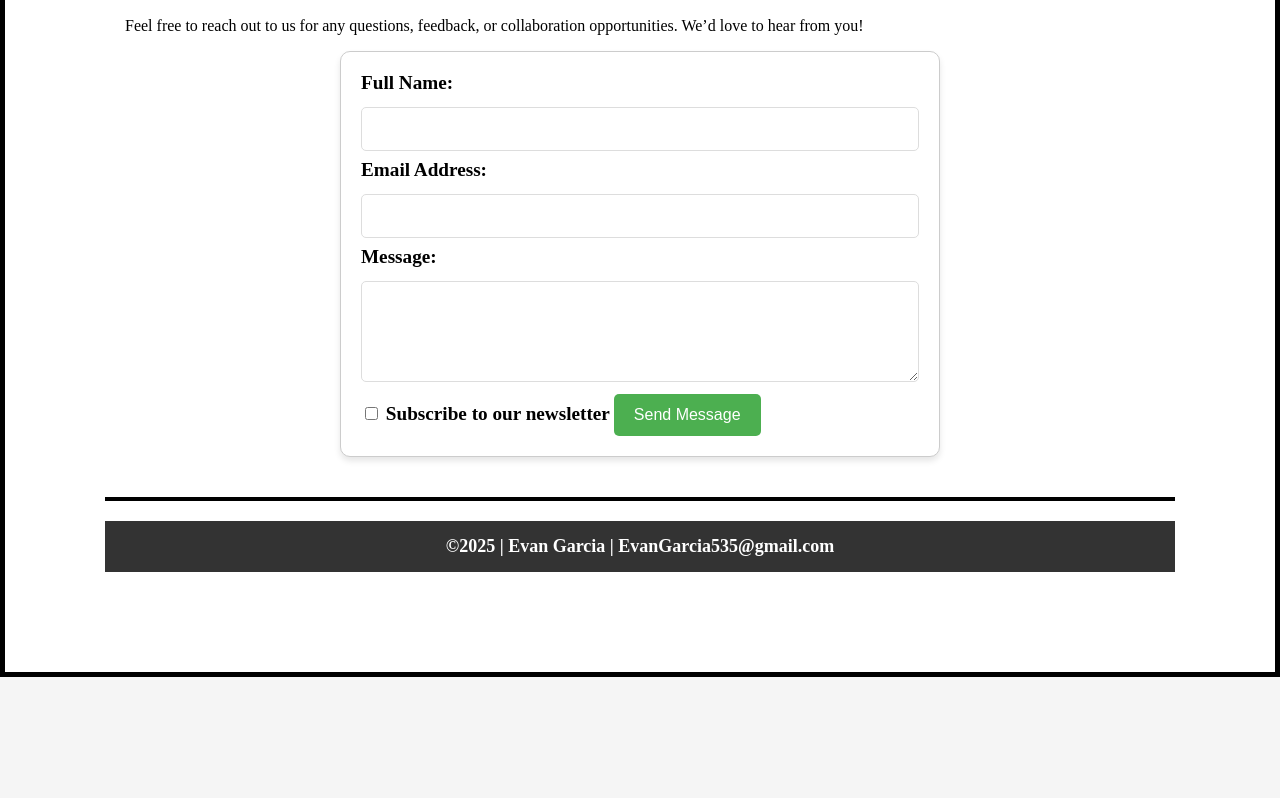
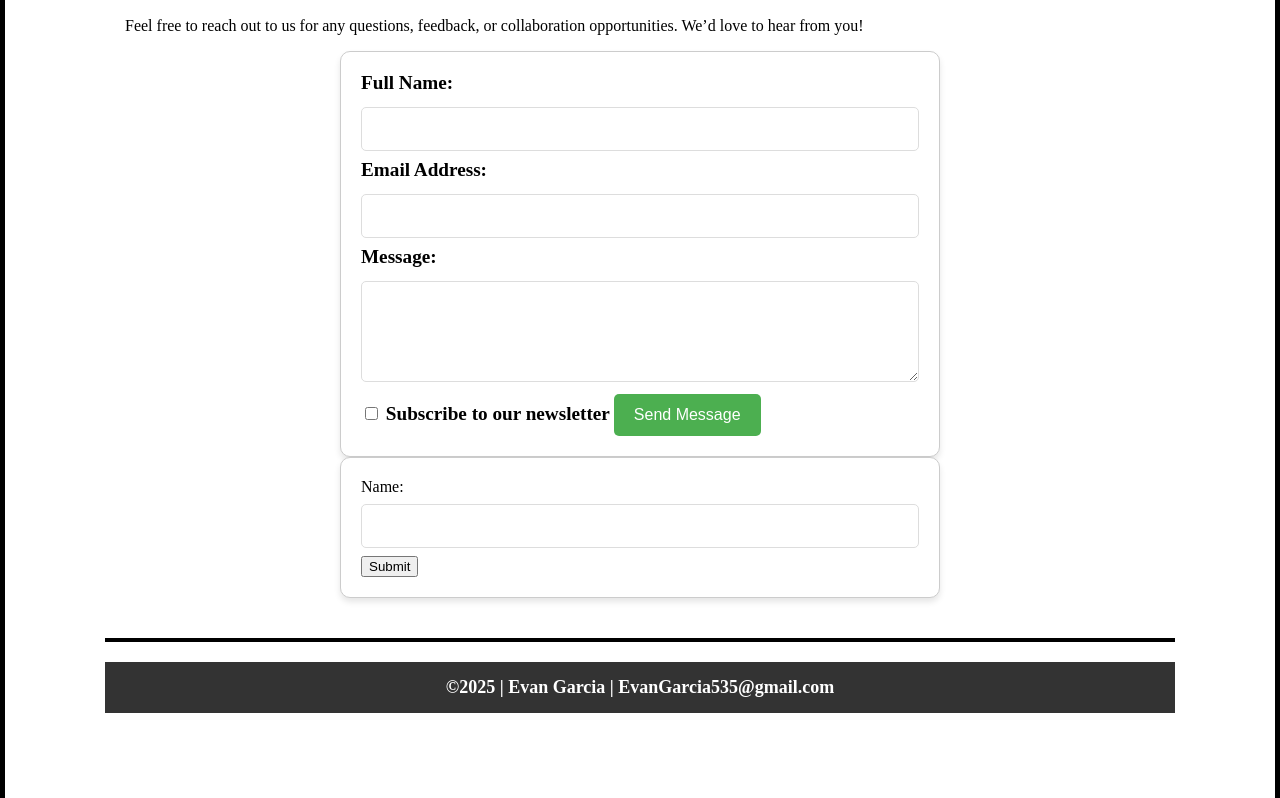
Before and after one commit to evun10/First-Web-Project, a plain HTML site: page contact.html in a window 1280 px wide. Shown: the part 400-1198 px from the top of the page. Before the commit the page ends 1077 px from the top, so only its background shows below. Drawn offline with Linux system fonts and the light colour scheme.

Commit message:
Add files via upload

```diff
--- a/contact.html
+++ b/contact.html
@@ -47,6 +47,20 @@
 
                     <button type="submit">Send Message</button>
                 </form>
+                <script>
+                    function validateForm() {
+                      let name = document.forms["contactForm"]["name"].value;
+                      if (name == "") {
+                        alert("Name must be filled out.");
+                        return false;
+                      }
+                    }
+                  </script>
+
+                  <form name="contactForm" onsubmit="return validateForm()">
+                    Name: <input type="text" name="name">
+                    <input type="submit" value="Submit">
+                  </form>
             </section>
 
             <hr style="border: 2px solid black;">
```
Also changed, not shown: advice.html (+2 -1 lines), index.html (+5 -0 lines).
